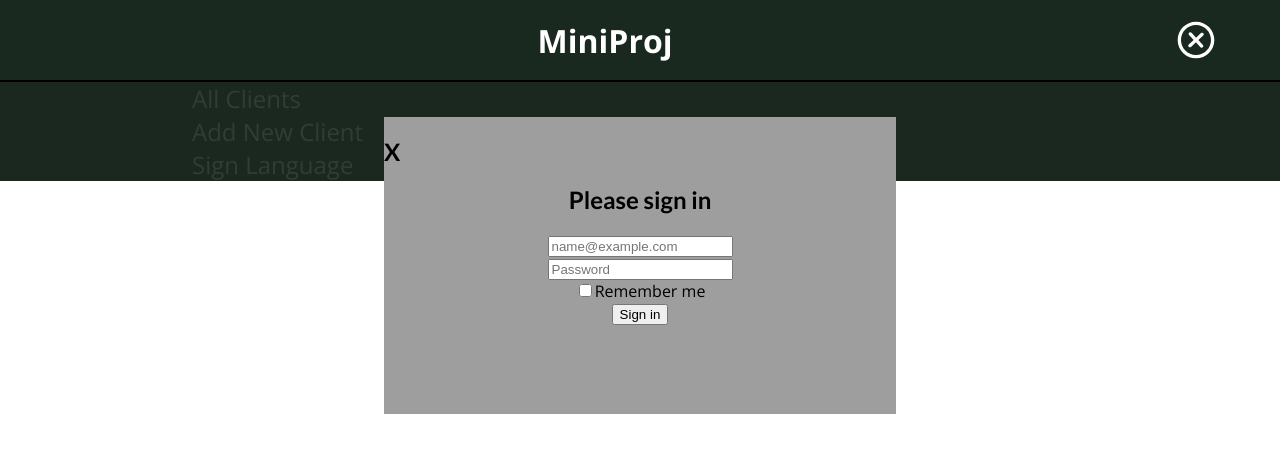
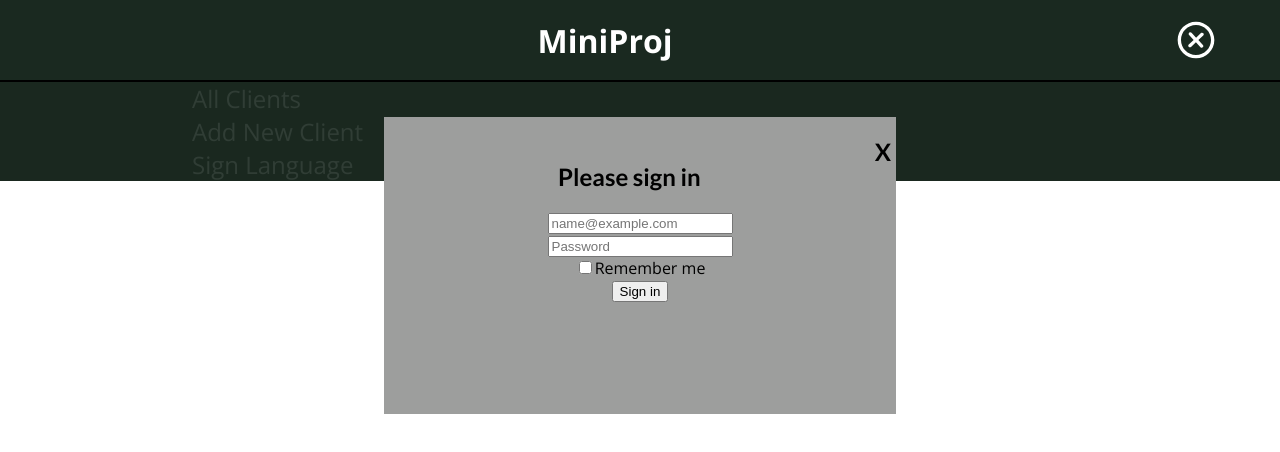
Before and after one commit to DCoen23/FullStackProject, a Next.js app in the folder FYP-ISLT-main/: page /1 in a window 1280 px wide. Both pictures are taken after a click on the icon 1196 px from the left and 40 px from the top of the page. Shown: the top 452 px of the page. Built offline with nearby package versions, Linux system fonts and the light colour scheme.

Commit message:
fixed back isssue client display

```diff
--- a/FYP-ISLT-main/components/clients/ClientList.js
+++ b/FYP-ISLT-main/components/clients/ClientList.js
@@ -4,7 +4,7 @@ import classes from './ClientList.module.css';
 function ClientList(props) {
   return (
     <ul className={classes.list}>
-      {props.client.map((client) => (
+      {props.clients.map((client) => (
         <ClientItem
           key={client.meetingId}
           id={client.meetingId}
--- a/FYP-ISLT-main/components/clients/NewClientForm.js
+++ b/FYP-ISLT-main/components/clients/NewClientForm.js
@@ -18,14 +18,14 @@ function NewClientForm(props) {
     const enteredDescription = descriptionInputRef.current.value;
 
     const ClientData = {
-      ClientId: enteredTitle,
+      clientId: enteredTitle,
       title: enteredTitle,
       id: enteredId,
       address: enteredAddress,
       description: enteredDescription,
     };
 
-    props.onAddClient(clientData);
+    props.onAddClient(ClientData);
   }
 
   return (
--- a/FYP-ISLT-main/components/clients/NewClientForm.module.css
+++ b/FYP-ISLT-main/components/clients/NewClientForm.module.css
@@ -40,6 +40,6 @@
 
 .actions button:hover,
 .actions button:active {
-  background-color: #a50e48;
-  border-color: #a50e48;
+  background-color:  #639778;
+  border-color:  #639778;
 }
--- a/FYP-ISLT-main/components/layout/Popup.module.css
+++ b/FYP-ISLT-main/components/layout/Popup.module.css
@@ -20,19 +20,21 @@
   left: 30%;
   top: 35%;
   text-align: center;
-
 }
 .thePopup h1{
-  flex-wrap: wrap;
-  text-align: left;
+  padding-right: 5px;
+  float: right;
+  text-align: right;
   justify-content: flex-start;
 }
 .thePopup h1:hover {
+  float: right;
   background-color: #c20e0e;
-  width:5%;
+  text-align: right;
 
 
 }
 .log{
+  padding-top: 5%;
   text-align: center;
 }
```
Also changed, not shown: 1 other file (tests, documents, lock files or other folders).
